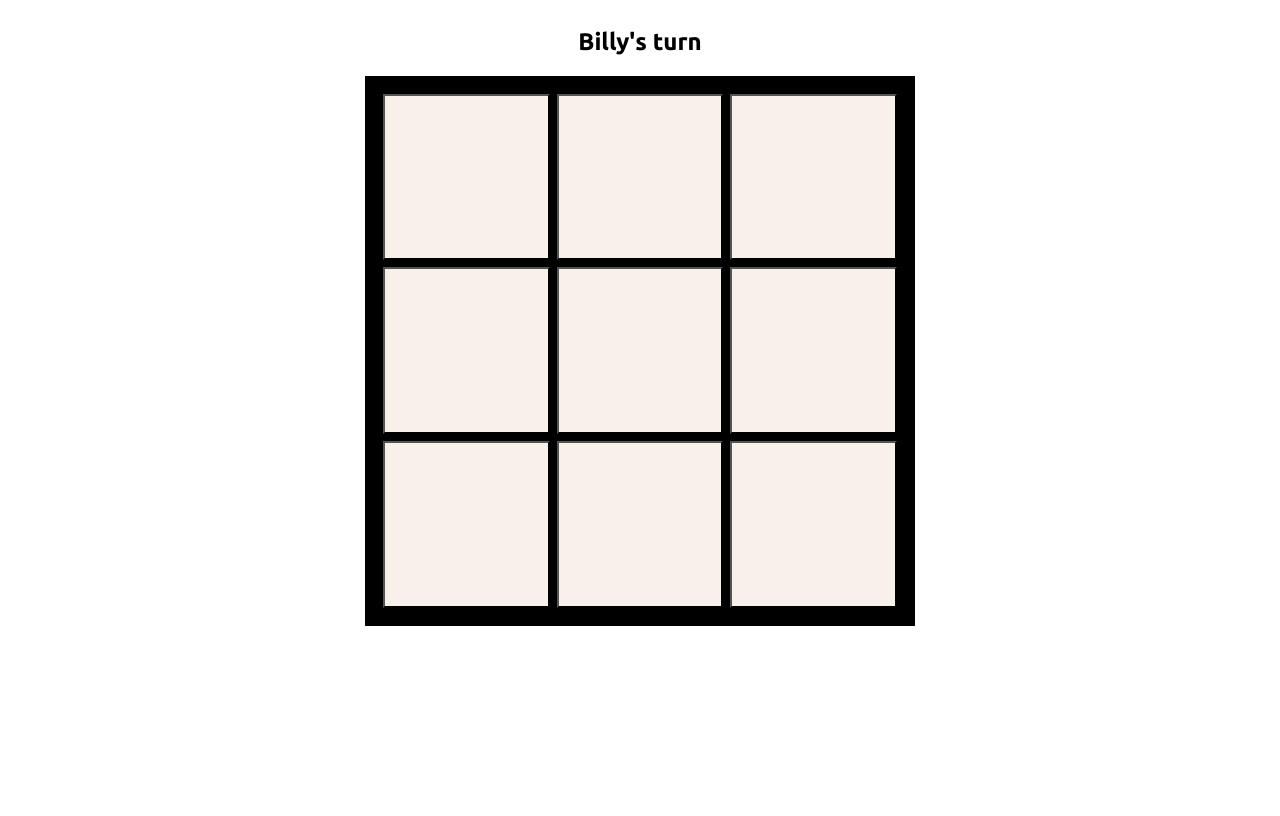
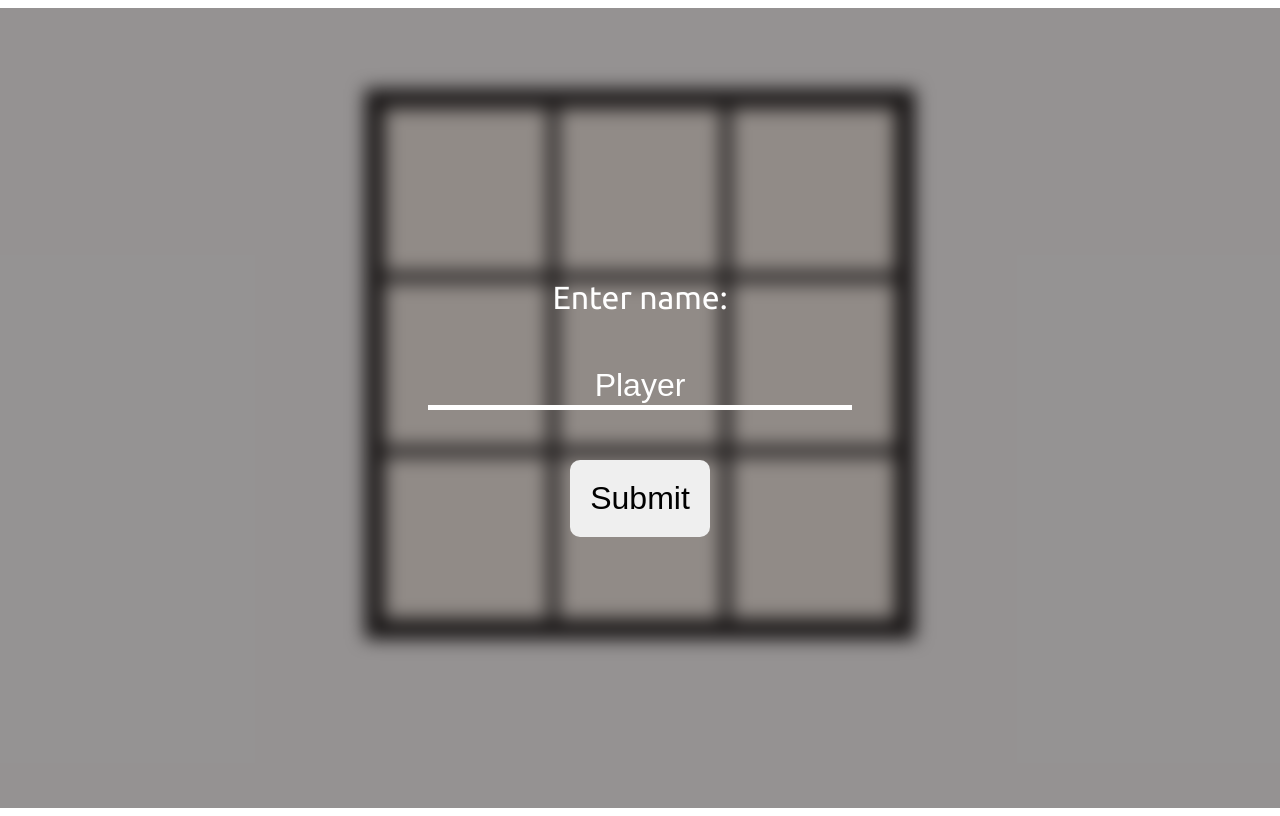
Before and after one commit to ohmrice/tic-tac-toe, a plain HTML site: page index.html in a window 1280 px wide. Drawn offline with Linux system fonts and the light colour scheme; a web font is replaced by a local one.

Commit message:
Add function to set player's name

```diff
--- a/index.html
+++ b/index.html
@@ -14,6 +14,11 @@
     <title>Tic-Tac-Toe</title>
 </head>
 <body>
+        <div class="info-container">
+            <label for="name-input">Enter name: </label>
+            <input type="text" id="name-input" name="name-input" value="Player" onfocus="this.value=''" maxlength="10" />
+            <button type="button" id="submit-name">Submit</button>
+        </div>
         <div class="stats-container">
             <h2 id="stats-text"></h2>
         </div>
--- a/scripts/displaycontroller.js
+++ b/scripts/displaycontroller.js
@@ -19,5 +19,12 @@ export const displayController = (() => {
             statsText.textContent = `${player}'s turn:`;
         }
     }
-    return { render, displayGameStats };
+
+    function infoToggle() {
+        const infoContainer = document.querySelector('.info-container');
+        const gameBoard = document.querySelector('.gameboard-container');
+        infoContainer.style.display = "none";
+        gameBoard.style.filter = "none";
+    }
+    return { render, displayGameStats, infoToggle };
 })();
--- a/scripts/gameboard.js
+++ b/scripts/gameboard.js
@@ -16,14 +16,21 @@ export const GameBoard = (() => {
     //bind HTML elements
     const cells = document.querySelectorAll(".grid-button");
     const _resetBtn = document.getElementById('reset-button');
+    const _infoBtn = document.getElementById('submit-name');
     const _statsText = document.getElementById('stats-text');
     //add event listeners
     cells.forEach((cell) => cell.addEventListener("click", () => {
         _playGame(cell);
     }));
     _resetBtn.addEventListener('click', _resetGame);
-    //set stats text
-    _statsText.textContent = `${_currentPlayer.name}'s turn`;
+    _infoBtn.addEventListener('click', _submitName);
+
+    function _submitName() {
+        const playerName = document.getElementById('name-input');
+        playerOne.name = playerName.value;
+        displayController.infoToggle();
+        _statsText.textContent = `${_currentPlayer.name}'s turn`;
+    }
 
     function _playGame(cell) {
         if(_isSinglePlayer) {
--- a/scripts/player.js
+++ b/scripts/player.js
@@ -2,7 +2,7 @@ const Player = (name, marker) => {
     return { name, marker };
 };
 
-const playerOne = Player('Billy', 'X');
-const playerTwo = Player('Goat', 'O');
+let playerOne = Player('Player', 'X');
+const playerTwo = Player('Computer', 'O');
 
 export { playerOne, playerTwo };
--- a/styles.css
+++ b/styles.css
@@ -1,7 +1,7 @@
 html {
+    margin: 0;
     box-sizing: border-box;
     font-family: 'Ubuntu', sans-serif;
-
 }
 
 :root {
@@ -10,13 +10,53 @@ html {
 }
 
 body {
+    position: relative;
     display: flex;
     flex-direction: column;
     align-items: center;
     justify-content: center;
+    height: 100vh;
+}
+
+.info-container {
+    color: white;
+    z-index: 1;
+    position: absolute;
+    display: flex;
+    flex-direction: column;
+    align-items: center;
+    justify-content: center;
+    gap: 50px;
+    width: 100vw;
+    height: 100vh;
+    background-color: rgba(44, 39, 39, 0.5);
+}
+
+.info-container > *{
+    font-size: 2rem;
+}
+
+.info-container > input {
+    color: white;
+    text-align: center;
+    background-color:rgba(255, 255, 255, 0);
+    border: none;
+    border-bottom: 5px solid white;
+}
+
+.info-container > input:focus {
+    outline: none;
+}
+
+.info-container > button {
+    border-radius: 10px;
+    border: none;
+    padding: 20px;
+    cursor: pointer;
 }
 
 .gameboard-container {
+    filter: blur(9px);
     display: flex;
     align-items: center;
     justify-content: center;
```
